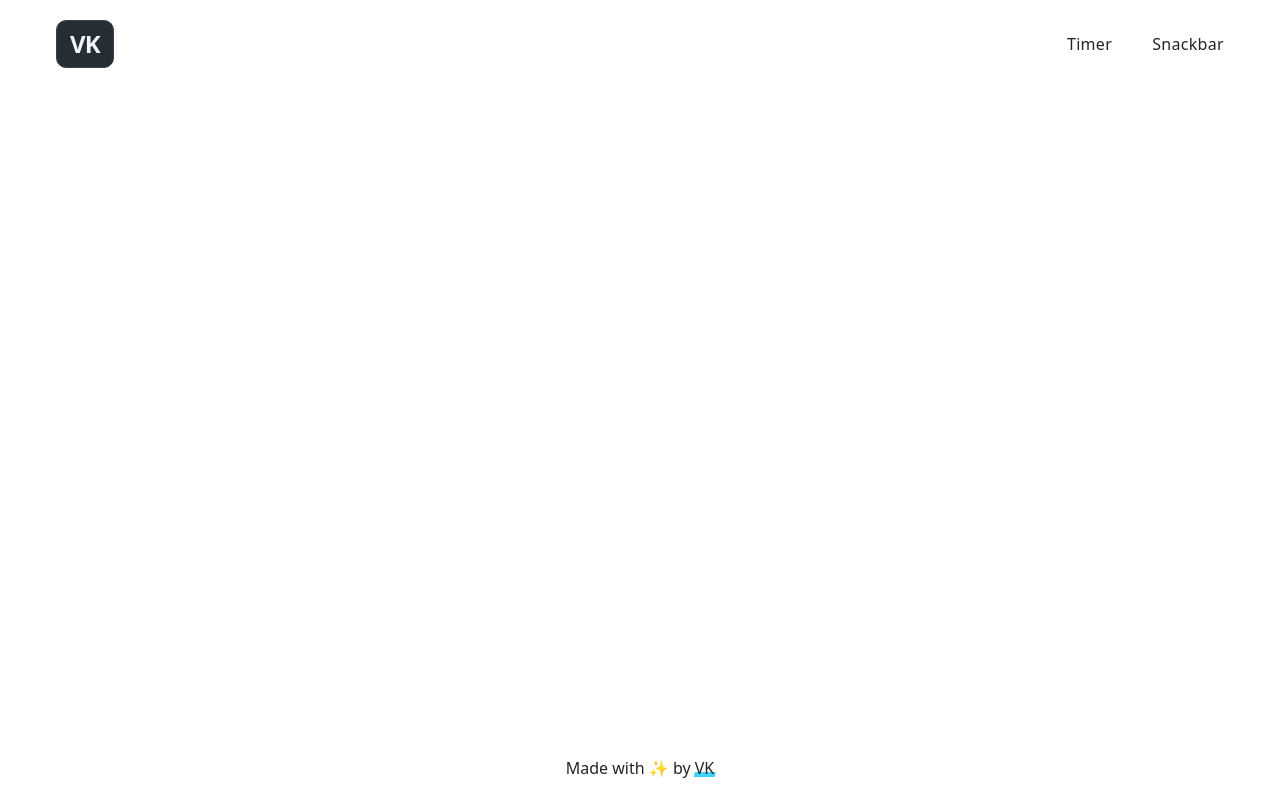
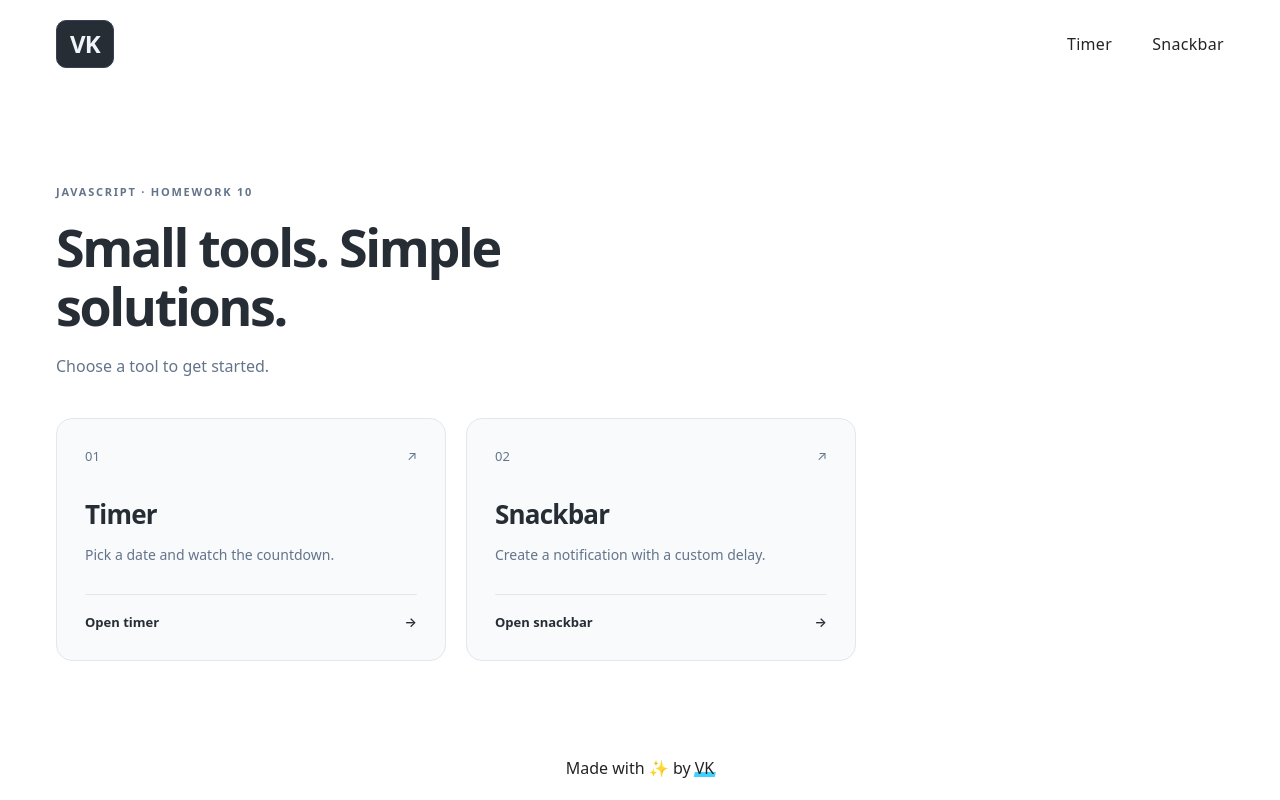
Before and after one commit to 0DarkDante/goit-js-hw-10, a website built with Vite: page src/index.html in a window 1280 px wide. Built offline with nearby package versions, Linux system fonts and the light colour scheme.

Commit message:
Add direct task links and style homepage cards

```diff
--- /dev/null
+++ b/src/css/home.css
@@ -0,0 +1,98 @@
+.home {
+  padding-top: clamp(40px, 8vw, 96px);
+  padding-bottom: 64px;
+}
+
+.home-eyebrow {
+  margin-bottom: 16px;
+  color: #64748b;
+  font-size: 11px;
+  font-weight: 600;
+  letter-spacing: 0.16em;
+}
+
+.home-title {
+  max-width: 640px;
+  color: #262d35;
+  font-size: clamp(32px, 5vw, 52px);
+  line-height: 1.15;
+  letter-spacing: -0.045em;
+}
+
+.home-description {
+  margin-top: 18px;
+  color: #64748b;
+}
+
+.home-tools {
+  display: grid;
+  gap: 20px;
+  margin-top: 40px;
+  max-width: 800px;
+}
+
+.tool-card {
+  display: flex;
+  flex-direction: column;
+  height: 100%;
+  padding: 28px;
+  border: 1px solid #e2e8f0;
+  border-radius: 16px;
+  background: #f8fafc;
+  color: #262d35;
+  text-decoration: none;
+  transition: background-color 180ms ease, border-color 180ms ease;
+}
+
+.tool-card:hover {
+  border-color: #94a3b8;
+  background: #f1f5f9;
+}
+
+.tool-card:focus-visible {
+  outline: 2px solid #475569;
+  outline-offset: 4px;
+}
+
+.tool-number {
+  display: flex;
+  justify-content: space-between;
+  margin-bottom: 28px;
+  color: #64748b;
+  font-size: 13px;
+}
+
+.tool-card h2 {
+  margin-bottom: 10px;
+  font-size: 26px;
+  letter-spacing: -0.03em;
+}
+
+.tool-card p {
+  margin-bottom: 28px;
+  color: #64748b;
+  font-size: 14px;
+  line-height: 1.6;
+}
+
+.tool-action {
+  display: flex;
+  justify-content: space-between;
+  margin-top: auto;
+  padding-top: 18px;
+  border-top: 1px solid #e2e8f0;
+  font-size: 13px;
+  font-weight: 600;
+}
+
+@media (min-width: 768px) {
+  .home-tools {
+    grid-template-columns: repeat(2, minmax(0, 1fr));
+  }
+}
+
+@media (prefers-reduced-motion: reduce) {
+  .tool-card {
+    transition: none;
+  }
+}
--- a/src/css/styles.css
+++ b/src/css/styles.css
@@ -18,3 +18,4 @@
 /* Components */
 @import url('./timer.css');
 @import url('./snackbar.css');
+@import url('./home.css');
--- a/src/index.html
+++ b/src/index.html
@@ -4,13 +4,36 @@
     <meta charset="UTF-8" />
     <link rel="icon" type="image/svg+xml" href="/favicon.svg" />
     <meta name="viewport" content="width=device-width, initial-scale=1.0" />
-    <title>Vanilla App Template</title>
+    <title>VK — JavaScript Tasks</title>
     <link rel="stylesheet" href="./css/styles.css" />
   </head>
   <body>
     <load src="./partials/header.html" icon-path="img/sprite.svg#logo" />
 
     <main>
+      <div class="container home">
+        <p class="home-eyebrow">JAVASCRIPT · HOMEWORK 10</p>
+        <h1 class="home-title">Small tools. Simple solutions.</h1>
+        <p class="home-description">Choose a tool to get started.</p>
+        <ul class="home-tools">
+          <li>
+            <a class="tool-card" href="./1-timer.html">
+              <span class="tool-number">01 <span aria-hidden="true">↗</span></span>
+              <h2>Timer</h2>
+              <p>Pick a date and watch the countdown.</p>
+              <span class="tool-action">Open timer <span aria-hidden="true">→</span></span>
+            </a>
+          </li>
+          <li>
+            <a class="tool-card" href="./2-snackbar.html">
+              <span class="tool-number">02 <span aria-hidden="true">↗</span></span>
+              <h2>Snackbar</h2>
+              <p>Create a notification with a custom delay.</p>
+              <span class="tool-action">Open snackbar <span aria-hidden="true">→</span></span>
+            </a>
+          </li>
+        </ul>
+      </div>
     </main>
 
     <load src="./partials/footer.html" />
```
